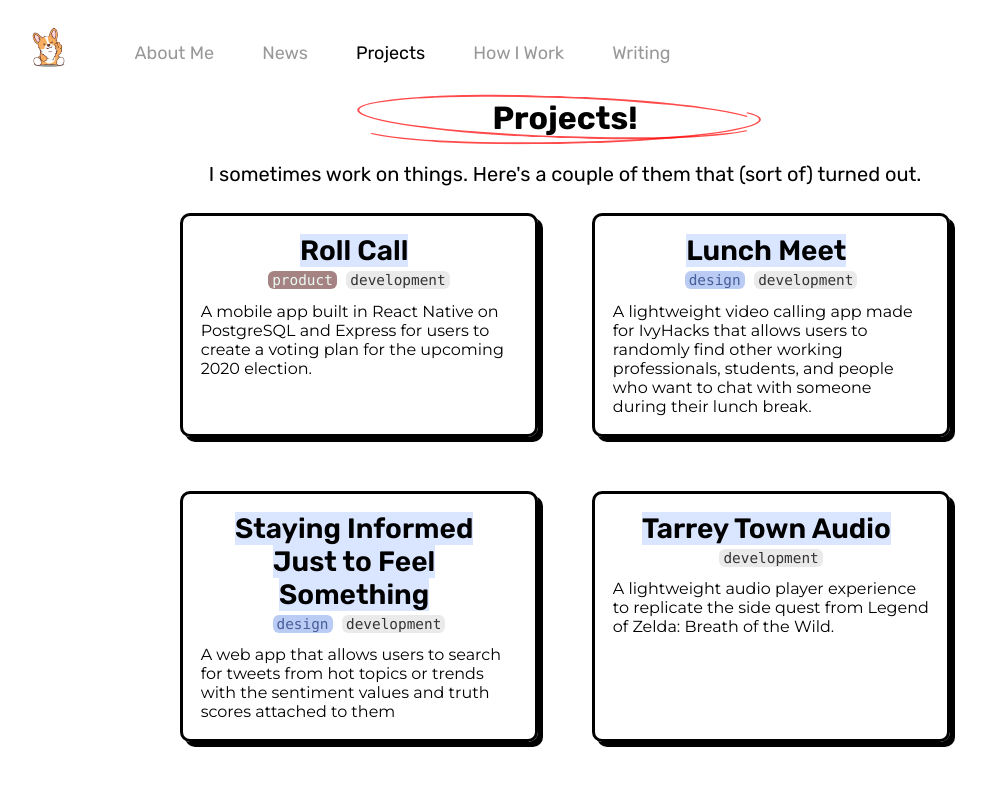
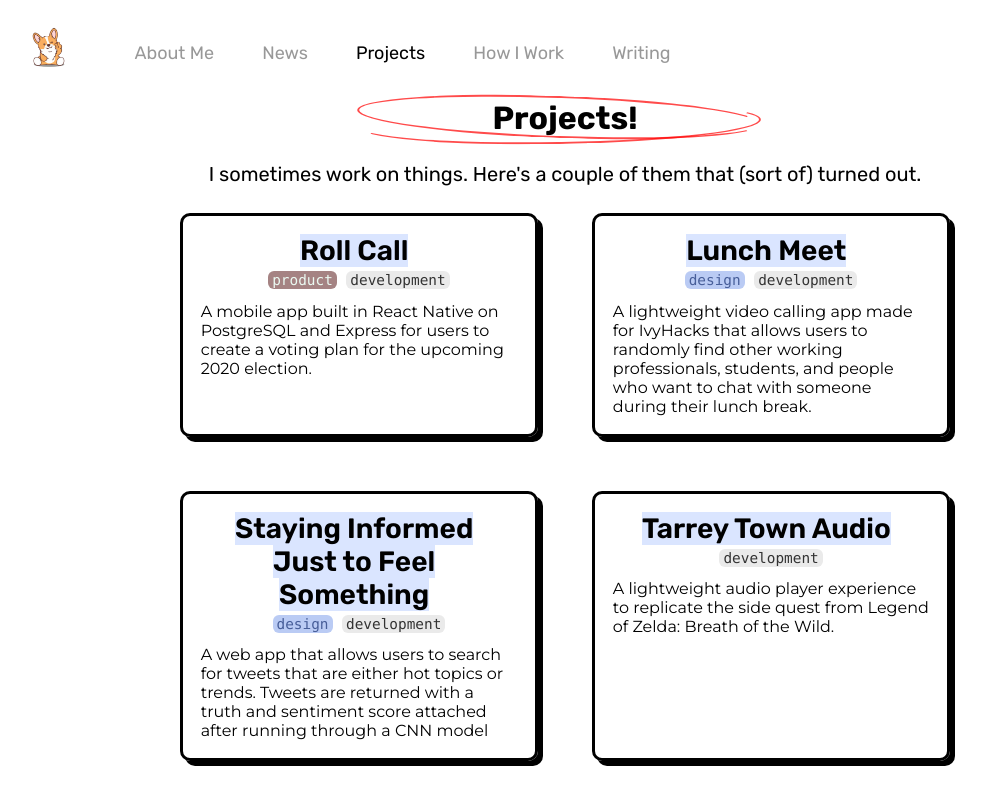
Before and after one commit to zhaovan/personal-site, a Next.js app: page /projects in a window 1280 px wide. Shown: the top 794 px of the page, without its empty margins (75-1061 px from the left). Built offline with nearby package versions, Linux system fonts and the light colour scheme.

Commit message:
update small wording

```diff
--- a/pages/projects.js
+++ b/pages/projects.js
@@ -22,7 +22,7 @@ const projects = [
     {
         name: "Staying Informed Just to Feel Something",
         description:
-            "A web app that allows users to search for tweets from hot topics or trends with the sentiment values and truth scores attached to them ",
+            "A web app that allows users to search for tweets that are either hot topics or trends. Tweets are returned with a truth and sentiment score attached after running through a CNN model ",
         website: "https://github.com/zhaovan/twitter-hackathon",
         tags: ["design", "development"],
     },
```
